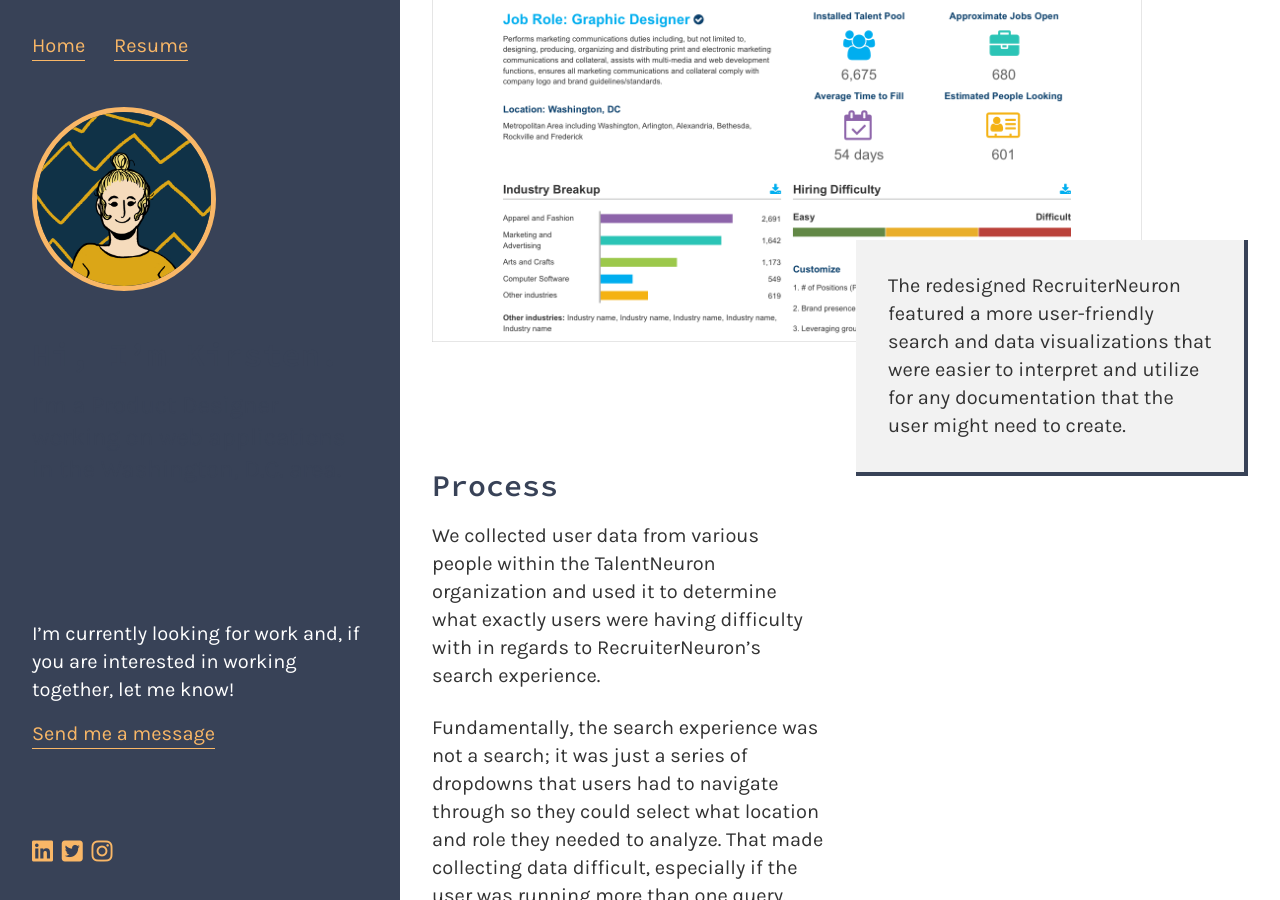
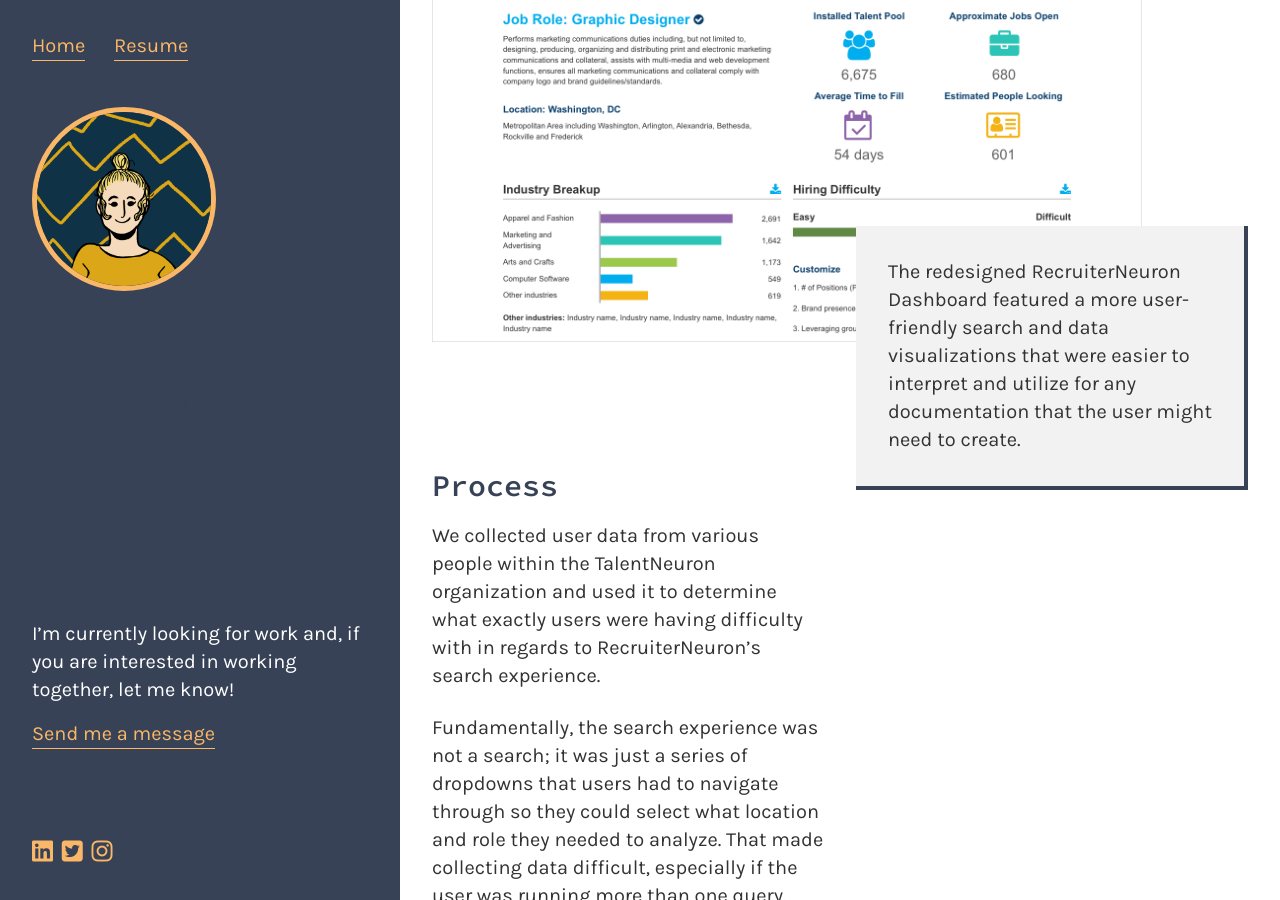
Before and after one commit to marcusrelacion/kirstengreen.com, a Jekyll site: the page built from _projects/recruiterneuron-redesign.markdown, in a window 1280 px wide and 900 px high, scrolled down 1788 px. Built offline with Jekyll 4.4.1, drawn with Linux system fonts in a browser that asks for light colours; nearby versions of some CDN libraries; some of the changed lines change nothing that is shown.

Commit message:
Updated Recruiterneuron Redesign

```diff
--- a/_projects/recruiterneuron-redesign.markdown
+++ b/_projects/recruiterneuron-redesign.markdown
@@ -47,7 +47,7 @@
   layout: full-width
   image: "/uploads/rn_results-summary.png"
   image-alt: Provide Alt Text
-  image-caption-body: The redesigned RecruiterNeuron featured a more user-friendly
+  image-caption-body: The redesigned RecruiterNeuron Dashboard featured a more user-friendly
     search and data visualizations that were easier to interpret and utilize for any
     documentation that the user might need to create.
 - section: 3
@@ -95,6 +95,10 @@
   column-2-body:
 - section:
   layout: 50-50
+  image:
+  image-alt: Provide Alt Text
+  image-caption-body: Lorem ipsum dolor sit amet, consectetur adipisicing elit, sed
+    do eiusmod tempor incididunt ut labore et dolore magna aliqua.
   column-1-body: "![search experience revision](/uploads/rn_search-dropdown-solution.png)"
   column-2-body: "> The revised search allowed users to view all options in the dropdown
     once they filled in one of the search fields. It also used predictive text to
```
